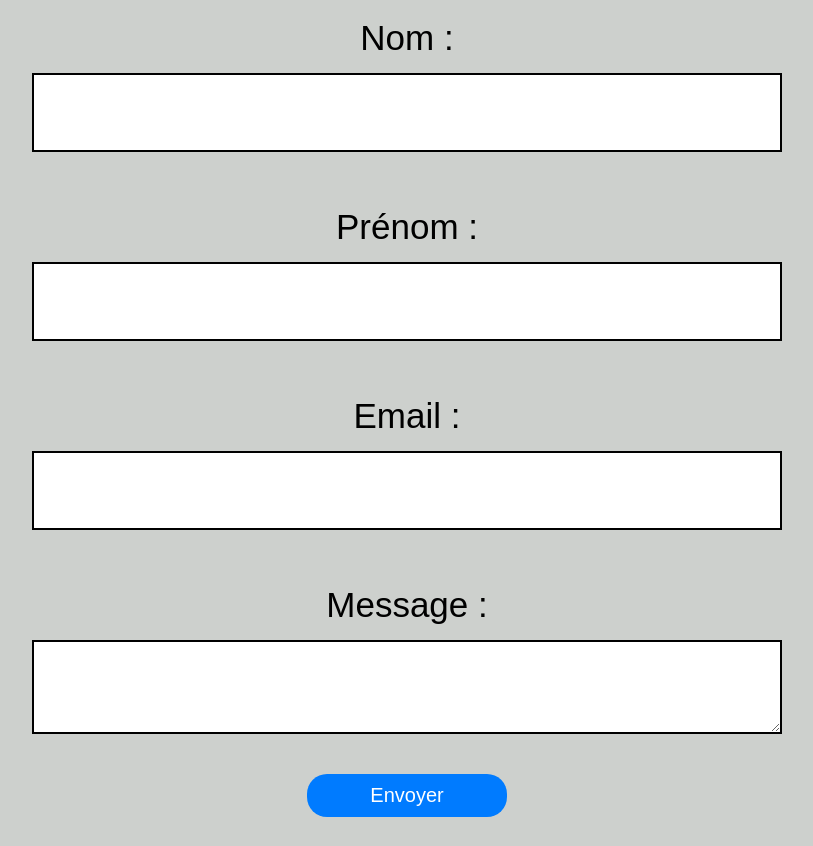
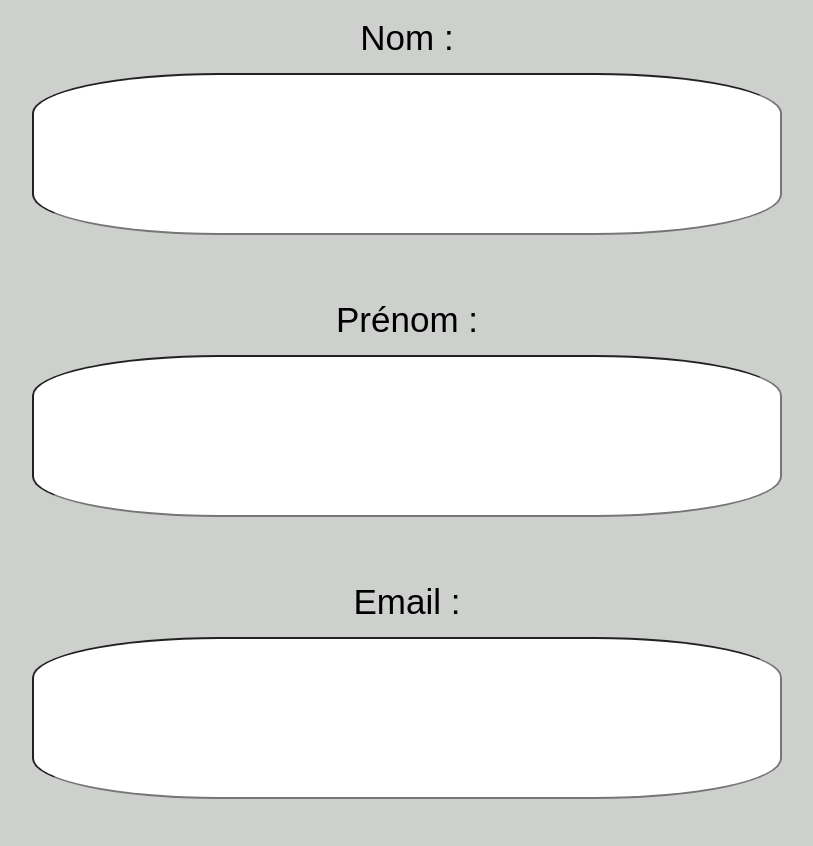
Before and after one commit to ChribltDEV/nmb, a plain HTML site: page Contact.html in a window 1280 px wide. Shown: the part 652-1498 px from the top of the page, without its empty margins (233-1046 px from the left). Drawn offline with Linux system fonts and the light colour scheme.

Commit message:
sssssssssss

```diff
--- a/css/global.css
+++ b/css/global.css
@@ -110,7 +110,7 @@ a {
         display: block;
         margin: 0 auto;
         padding-bottom: 10%;
-        width:700px;
+        width:1000px;
         height: auto;
       }
       .cv-ico {
@@ -167,15 +167,16 @@ a {
 }
 
 .contact-form input, .contact-form textarea {
-    margin-bottom: 40px;
-    padding: 30px;
-    border: 2px solid black;
+    margin-bottom: 50px;
+    padding: 50px;
+    border-radius: 25%;
+    font-size: 50px;
 }
 
 .contact-form button {
-    padding: 10px;
+    padding: 30px;
     margin: auto;
-    width: 200px;
+    width: 400px;
     background-color: #007BFF;
     color: #fff;
     border: none;
@@ -186,7 +187,7 @@ a {
 
 @media screen and (min-width:981px) {
     .contact-form {
-        margin-bottom: 50vh;
+        margin-bottom: 90vh;
         font-size: 35px;
     }
     .contact-container {
```
